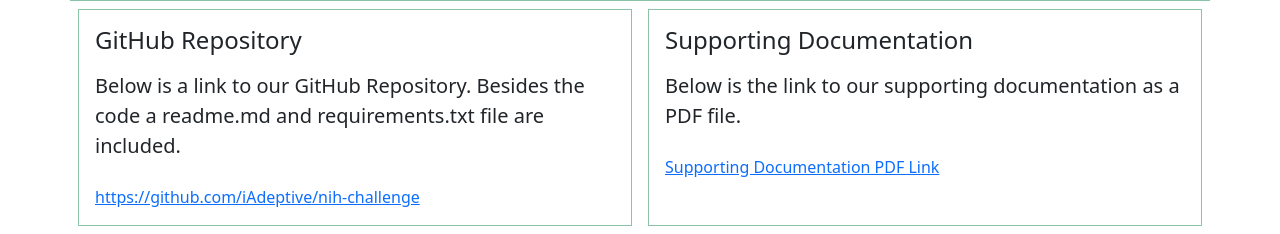
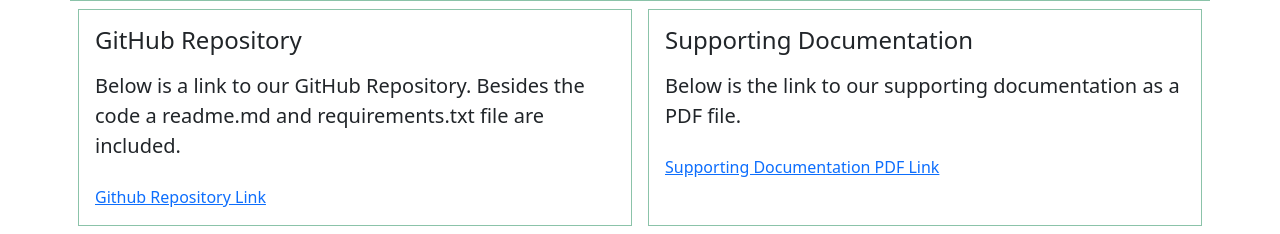
Before and after one commit to Haplet-AI/jaytest.github.io, a plain HTML site: page index.html in a window 1280 px wide. Shown: the part 1772-2006 px from the top of the page. Drawn offline with nearby package versions, Linux system fonts and the light colour scheme.

Commit message:
link updated

```diff
--- a/index.html
+++ b/index.html
@@ -91,7 +91,7 @@
         <h4 class="pb-2">GitHub Repository</h4>
         <p class="lead mb-4">Below is a link to our GitHub Repository. Besides the code a readme.md and
             requirements.txt file are included.</p>
-    <a href="#">https://github.com/iAdeptive/nih-challenge</a> </div>
+    <a href="https://github.com/iAdeptive/nih-challenge">Github Repository Link</a> </div>
     <div class="col p-2 m-2 p-3 border border-success"  style="--bs-border-opacity: .5;">
         <h4 class="pb-2">Supporting Documentation</h4>
         <p class="lead mb-4">Below is the link to our supporting documentation as a PDF file.</p>
```
